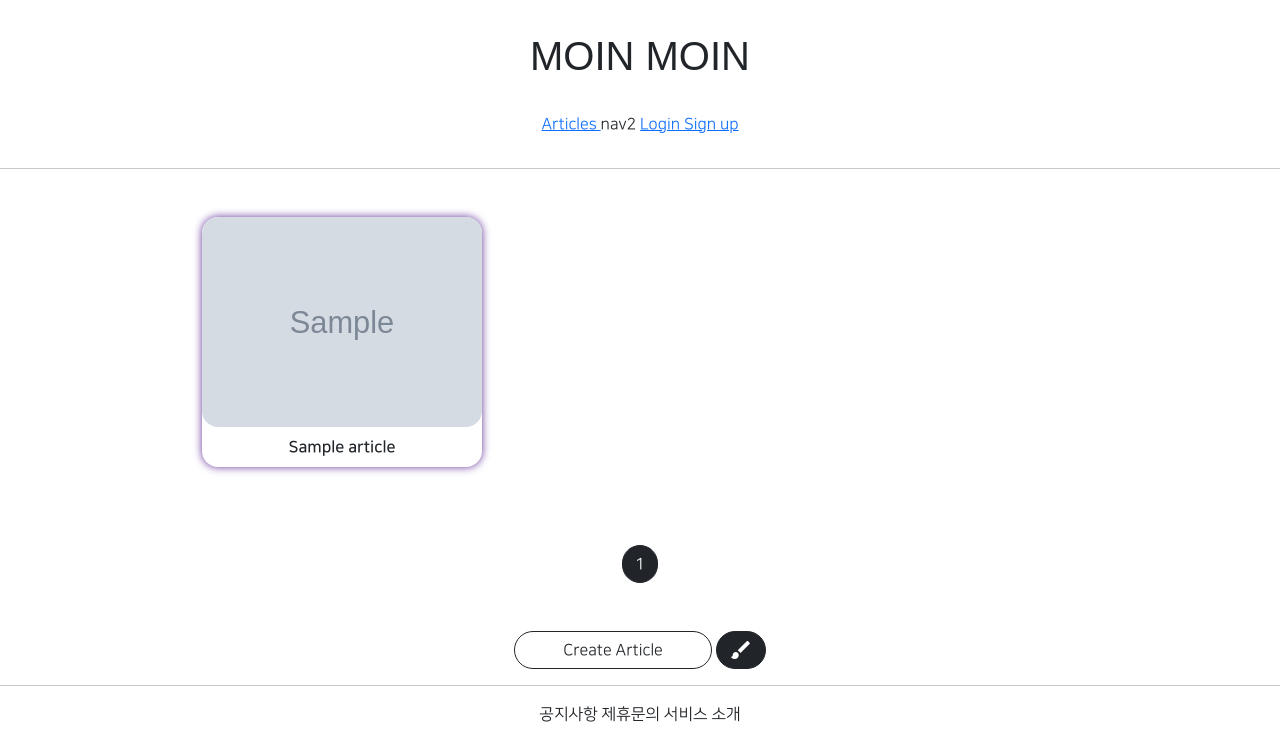
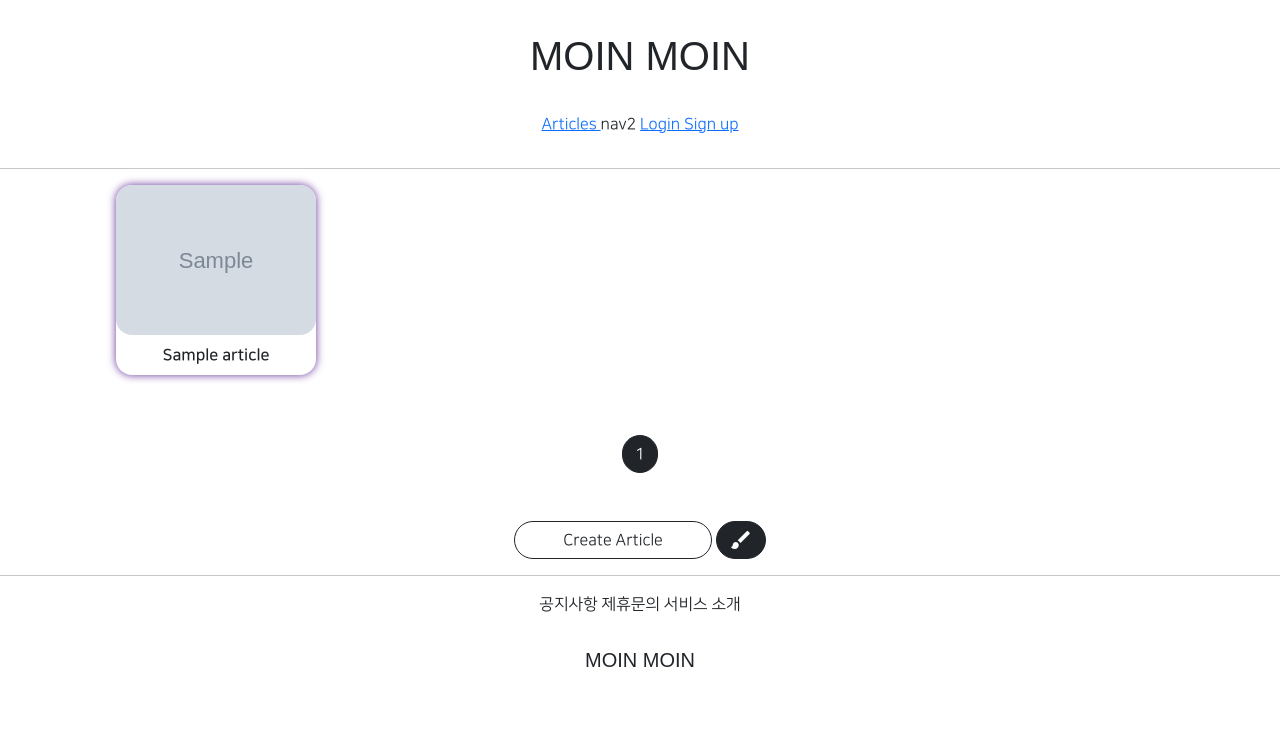
Before and after one commit to kyeongseoJ/2th-uebung, a Django app: page /articles/list/ in a window 1280 px wide. Shown: the top 737 px of the page. After the commit the page ends 667 px from the top, so only its background shows below. Run offline with Django 3.2, Linux system fonts and the light colour scheme; tables that the repository leaves empty hold one stand-in row (values such as "Sample post"); grey boxes marked "Sample" are stand-in pictures; parts of the project's set-up code (start-up, migrations or seed data) failed here and were passed over; some libraries are stand-ins or nearby versions; some web fonts are replaced.

Commit message:
2th uebung_57

```diff
--- a/articleapp/templates/articleapp/list.html
+++ b/articleapp/templates/articleapp/list.html
@@ -5,8 +5,15 @@
 <!DOCTYPE html>
 
     <style>
+
+        .container{
+            padding: 0;
+            margin: 0 auto;
+        }
+
         .container div {
           width: 280px;
+            max-width: 200px;
           {#height: 500px;#}
           {#background-color: antiquewhite;#}
           display: flex;
@@ -28,7 +35,7 @@
         {#.container .item11 { height: 400px; }#}
     </style>
 
-    <div class="container my-5">
+    <div class="container my-3">
        {%  for article in article_list %}
 
            <div>
--- a/articleapp/views.py
+++ b/articleapp/views.py
@@ -62,4 +62,4 @@ class ArticleListView(ListView):
     model = Article
     context_object_name = 'article_list'
     template_name = 'articleapp/list.html'
-    paginate_by = 2
+    paginate_by = 10
--- a/static/js/magicgrid.js
+++ b/static/js/magicgrid.js
@@ -280,7 +280,7 @@ MagicGrid.prototype.listen = function listen () {
 let magicGrid = new MagicGrid({
   container: '.container',
   animate: true,
-  gutter: 30,
+  gutter: 12,
   static: true,
   useMin: true
 });
```
